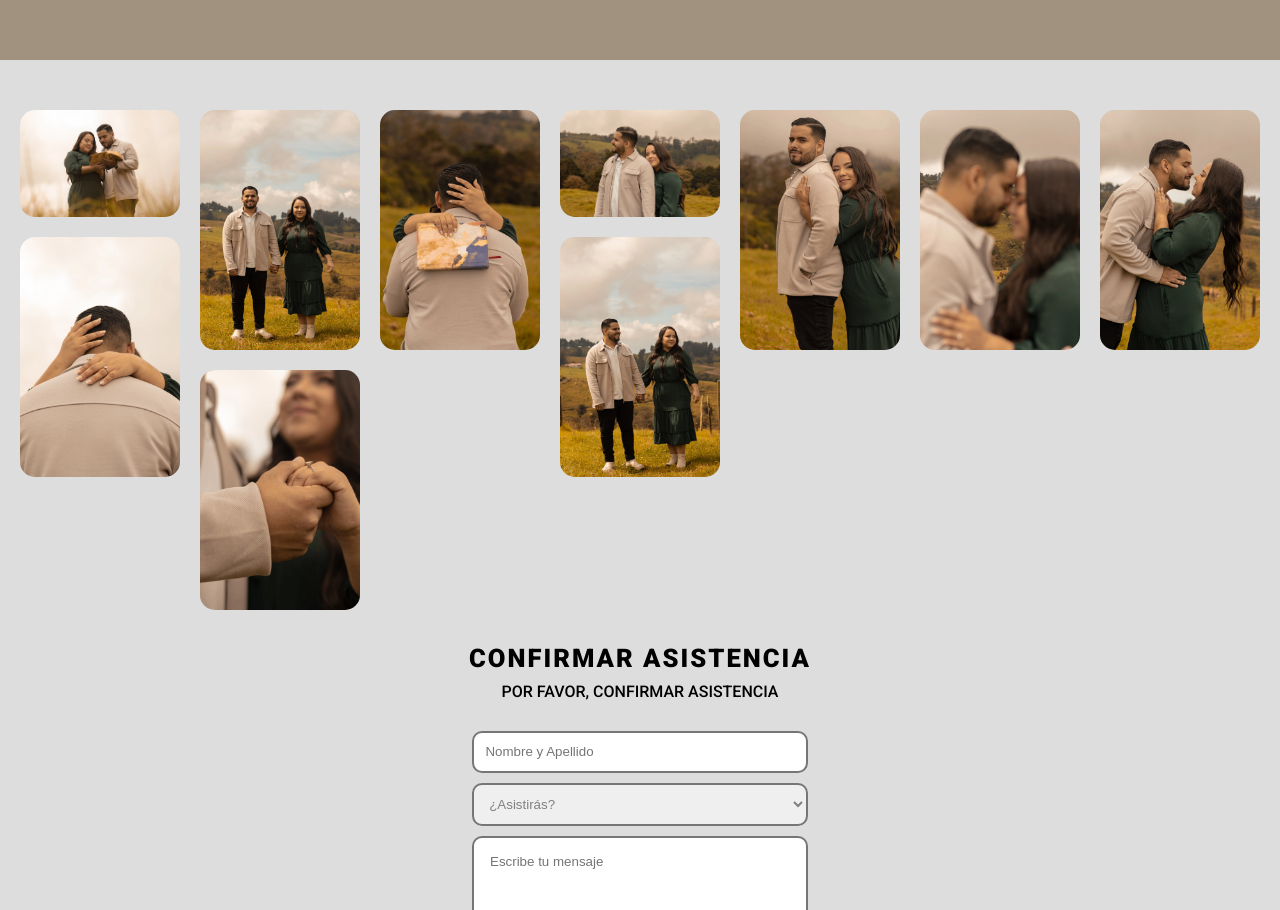
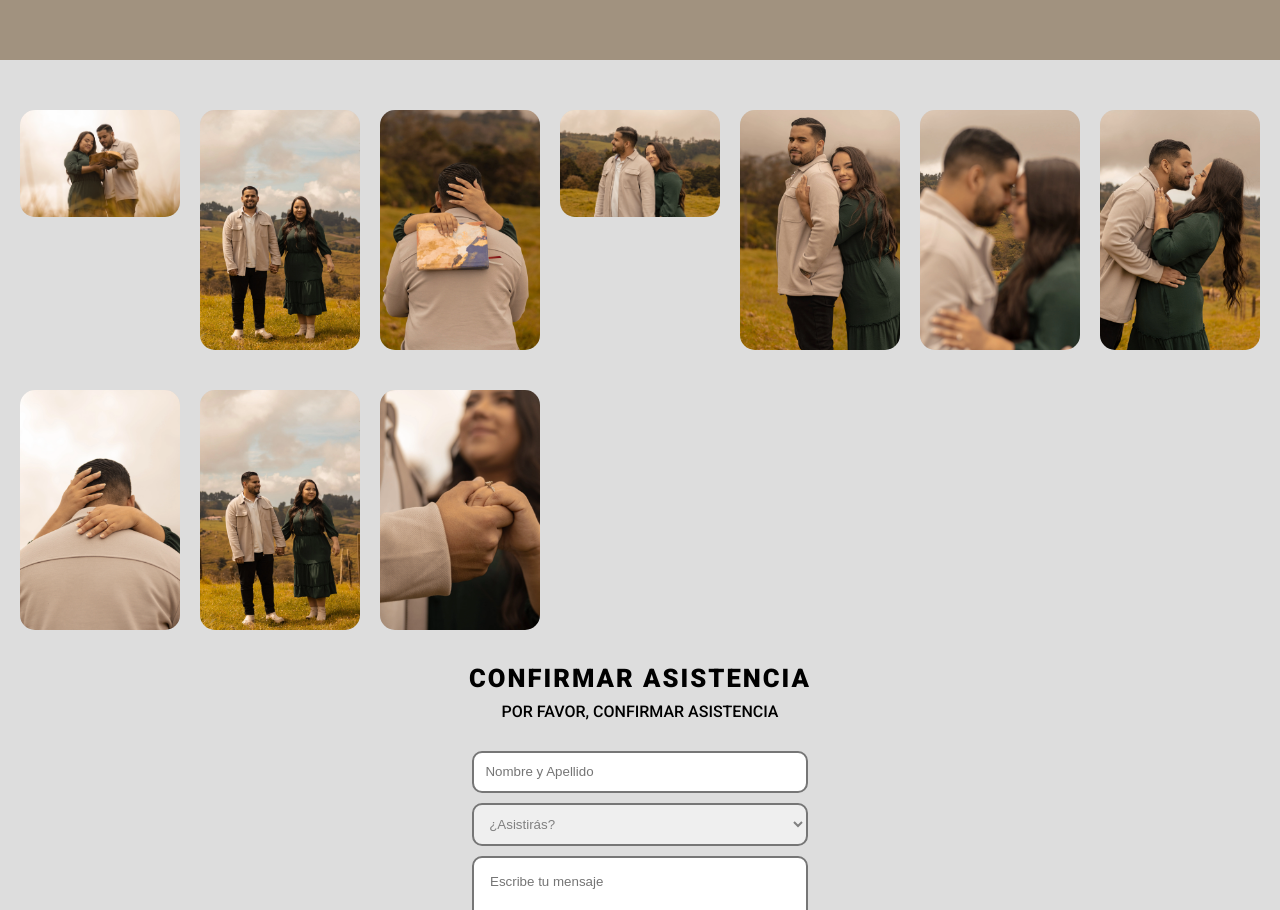
Before and after one commit to OliverJv/invitacion-boda, a website: page index.html in a window 1280 px wide. Shown: the part 2078-2988 px from the top of the page. Drawn offline with nearby package versions, Linux system fonts and the light colour scheme; a web font is replaced by a local one.

Commit message:
imagenes nosotros mejorado 1

```diff
--- a/index.html
+++ b/index.html
@@ -15,10 +15,6 @@
 
     <script src="https://cdn.lordicon.com/lordicon.js"></script>
     <script src="https://apis.google.com/js/platform.js" async defer></script>
-    <script src="public/js/script.js"></script>
-    <script src="https://unpkg.com/masonry-layout@4/dist/masonry.pkgd.js"></script>
-
-    <script src="https://unpkg.com/imagesloaded@5/imagesloaded.pkgd.js"></script>
 
     <title>Invitación Boda</title>
   </head>
@@ -149,16 +145,17 @@
 
     <section>
       <div id="photos" class="grid-container">
-        <img class="grid-items" src="public/css/img/5.webp" alt="" />
-        <img class="grid-items" src="public/css/img/10.webp" alt="" />
-        <img class="grid-items" src="public/css/img/1.webp" alt="" />
-        <img class="grid-items" src="public/css/img/6.webp" alt="" />
-        <img class="grid-items" src="public/css/img/2.webp" alt="" />
-        <img class="grid-items" src="public/css/img/7.webp" alt="" />
-        <img class="grid-items" src="public/css/img/8.webp" alt="" />
-        <img class="grid-items" src="public/css/img/3.webp" alt="" />
-        <img class="grid-items" src="public/css/img/9.webp" alt="" />
-        <img class="grid-items" src="public/css/img/4.webp" alt="" />
+        <img class="grid-items" src="public/css/img/5.webp" alt="" width="160px" height="107px"/>
+        <img class="grid-items" src="public/css/img/10.webp" alt="" width="160px" height="240px" />
+        <img class="grid-items" src="public/css/img/1.webp" alt="" width="160px" height="240px" />
+        <img class="grid-items" src="public/css/img/6.webp" alt="" width="160px" height="107px"/>
+        <img class="grid-items" src="public/css/img/2.webp" alt="" width="160px" height="240px" />
+        <img class="grid-items" src="public/css/img/7.webp" alt="" width="160px" height="240px" />
+        <img class="grid-items" src="public/css/img/8.webp" alt="" width="160px" height="240px" />
+        <img class="grid-items" src="public/css/img/3.webp" alt="" width="160px" height="240px" />
+        <img class="grid-items" src="public/css/img/9.webp" alt="" width="160px" height="240px" />
+        <img class="grid-items" src="public/css/img/4.webp" alt="" width="160px" height="240px" />
+      </div>
     </section>
 
     <section>
@@ -200,9 +197,11 @@
         </div>
       </div>
     </footer>
+
     <script src="public/js/script.js"></script>
     <script src="https://unpkg.com/masonry-layout@4/dist/masonry.pkgd.js"></script>
 
-   <!-- Vinculando tu archivo JS -->
+
+    <!-- Vinculando tu archivo JS -->
   </body>
 </html>
--- a/public/css/stilos.css
+++ b/public/css/stilos.css
@@ -214,7 +214,7 @@ select:invalid {
 
 .grid-container {
   display: grid;
-   grid-template-columns: repeat(auto-fill, 160px);
+  grid-template-columns: repeat(auto-fill, 160px);
   gap: 20px;
   justify-content: center;
   justify-items: center;
```
